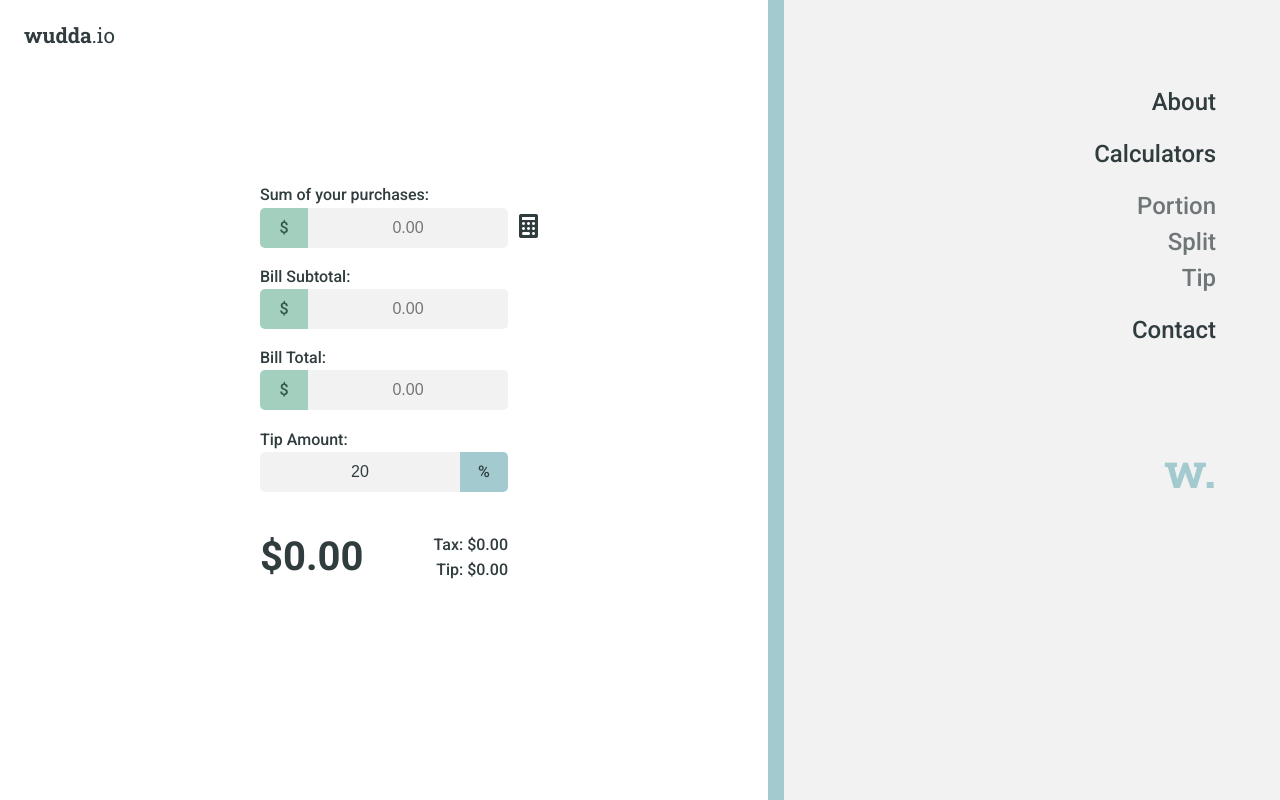
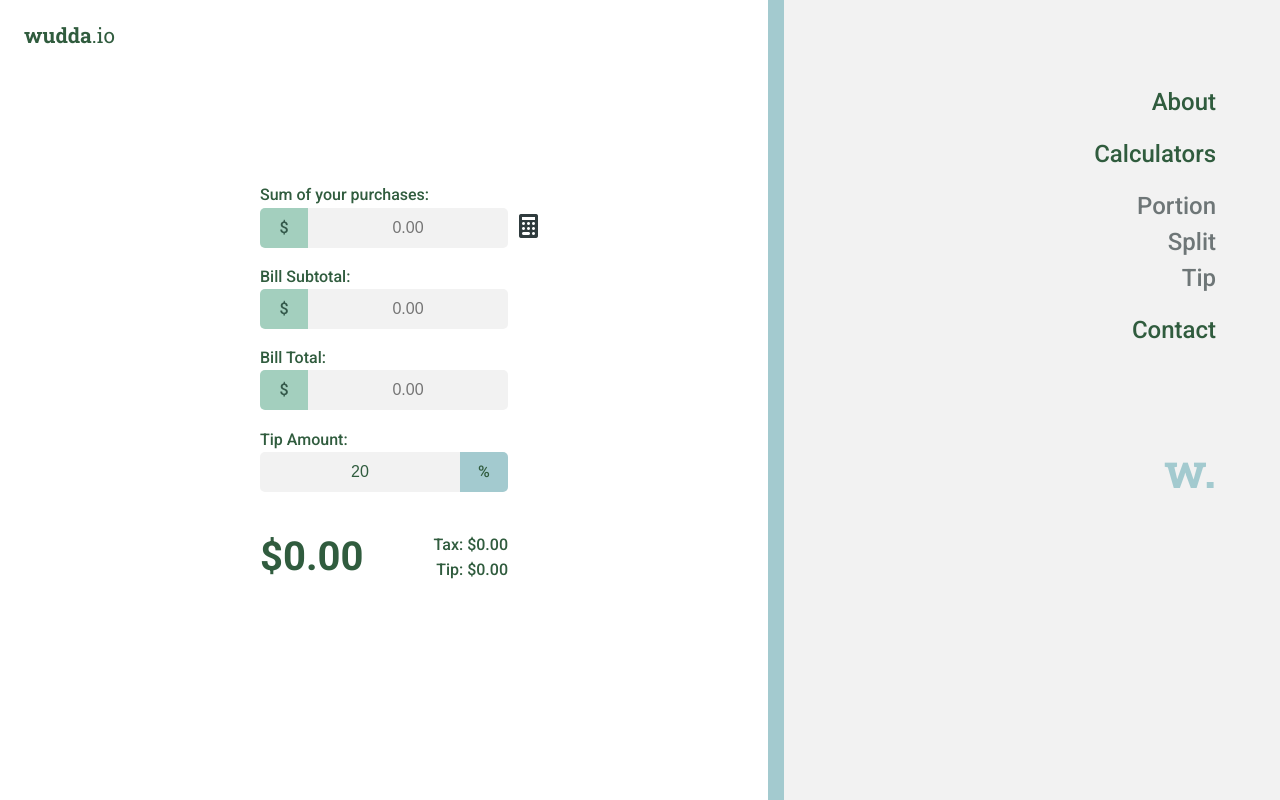
Before and after one commit to nmsalvatore/nmsalvatore.github.io, a plain HTML site: page calculator/index.html in a window 1280 px wide. Drawn offline with Linux system fonts and the light colour scheme.

Commit message:
changed --drk-blue variable color DDD
x
vaf

```diff
--- a/calculator/css/styles.css
+++ b/calculator/css/styles.css
@@ -6,7 +6,7 @@
   --lt-green: #a3cfbe;
   --drk-green: #33584a;
   --lt-blue: #a3cacf;
-  --drk-blue: #303c3e;
+  --drk-blue: #305c3e;
   --md-blue: #6e7677;
   --lt-grey: #f2f2f2;
   --drk-grey: #444;
```
